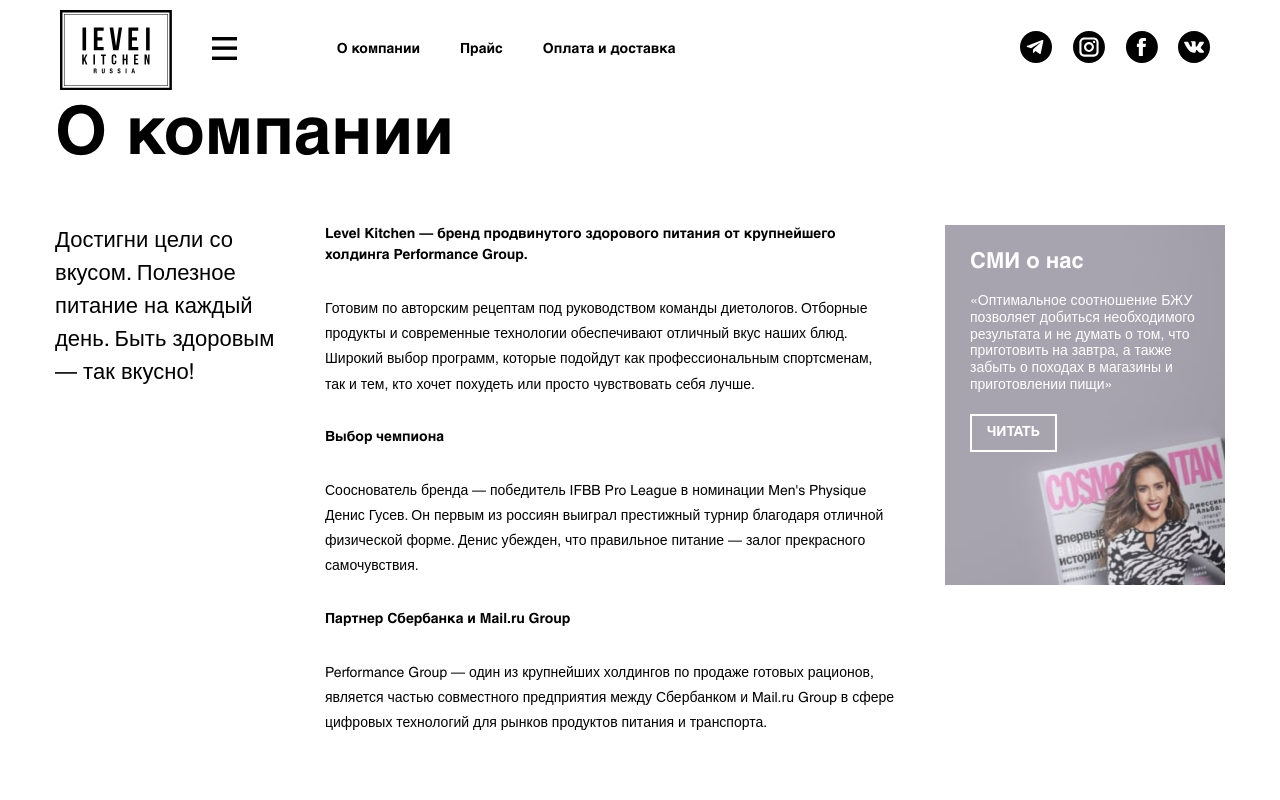
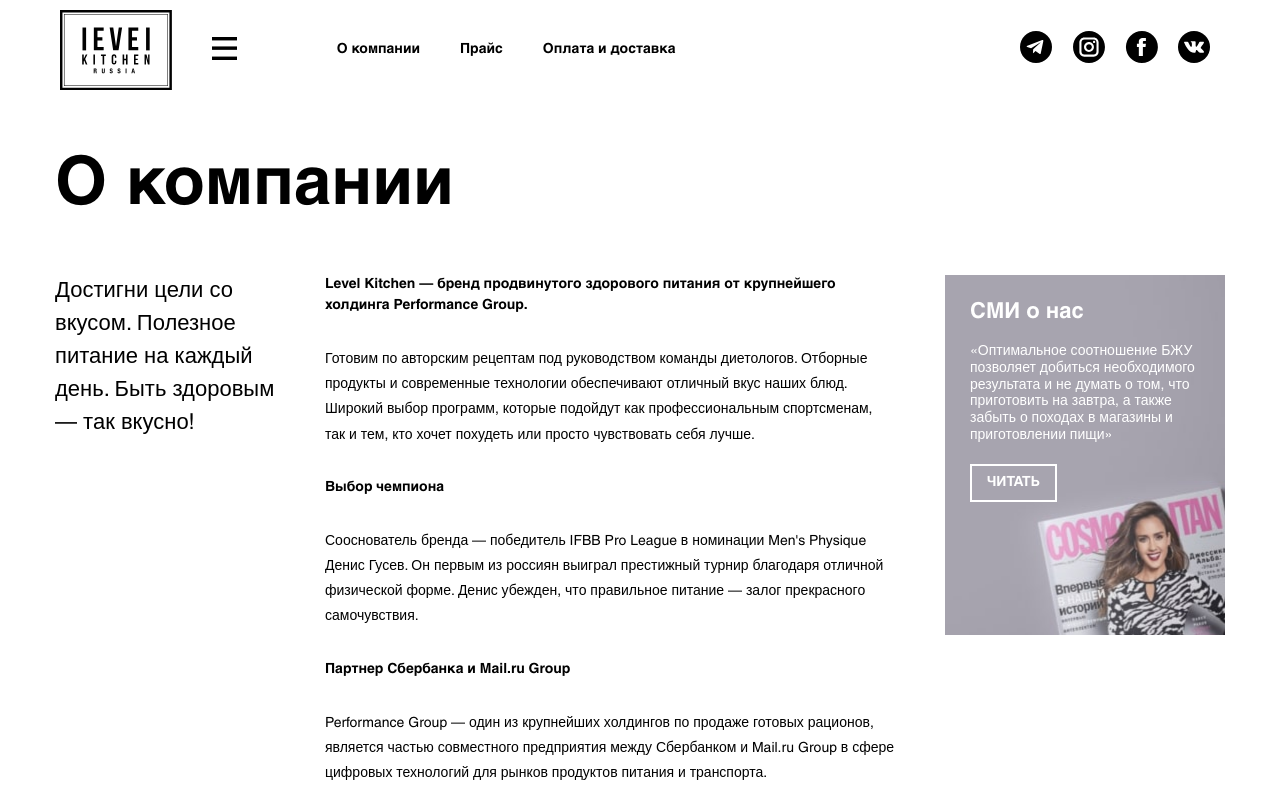
Before and after one commit to alexkokshar/level, a React (Create React App) app: page /about in a window 1280 px wide. Shown: the top 800 px of the page. Built offline with nearby package versions, Linux system fonts and the light colour scheme.

Commit message:
Add margin for About page

```diff
--- a/src/pages/About/About.scss
+++ b/src/pages/About/About.scss
@@ -0,0 +1,3 @@
+.about {
+  margin: 50px 0;
+}
```
